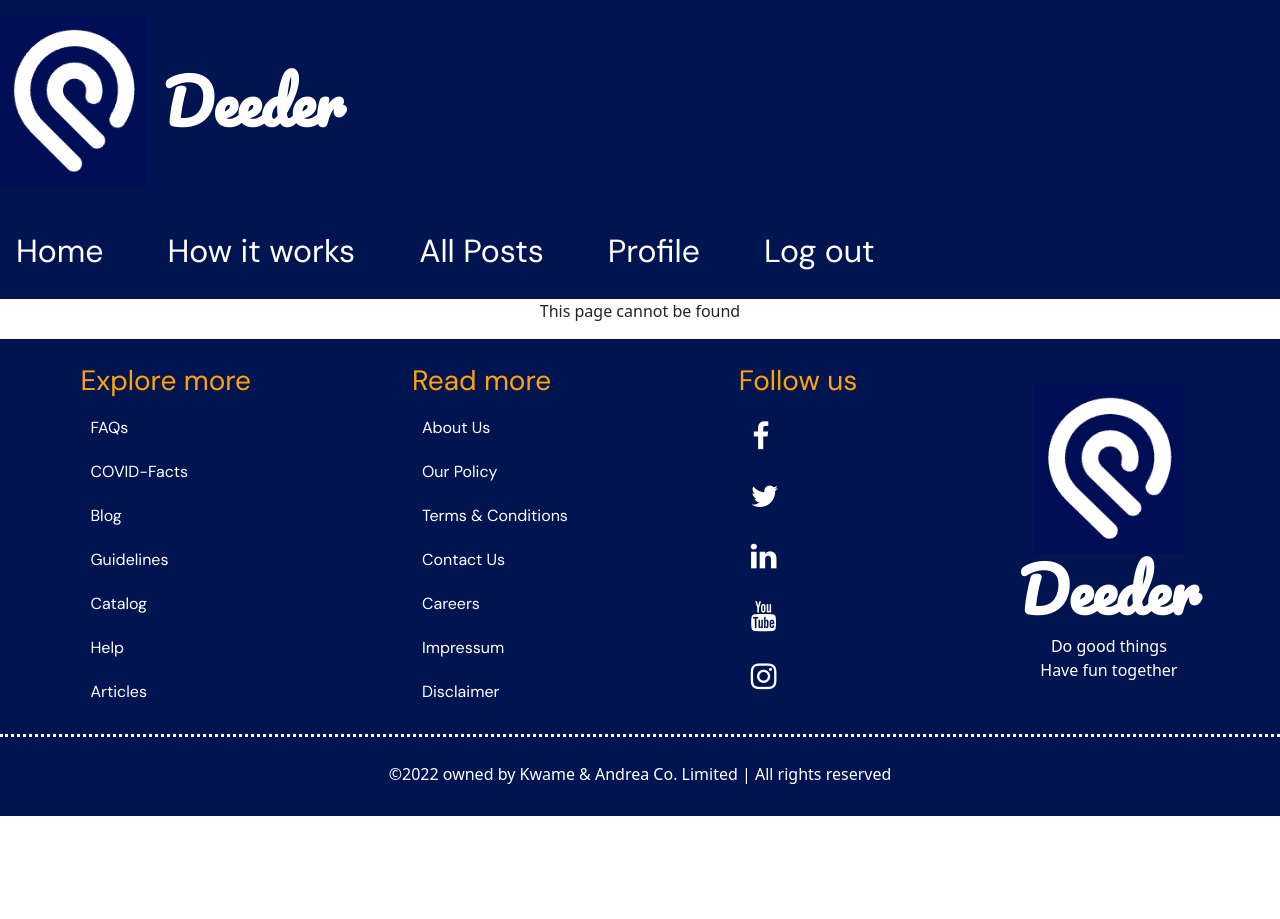
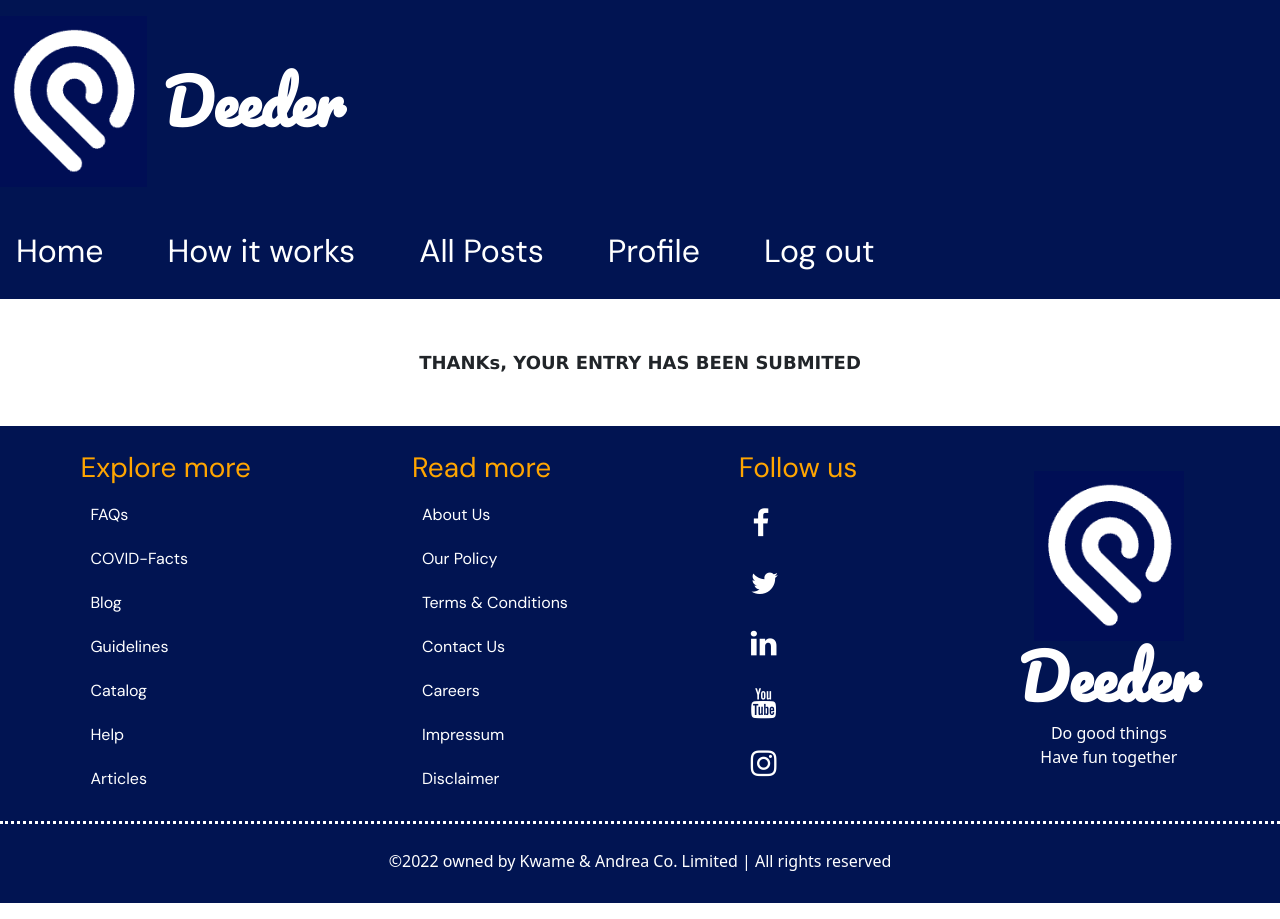
Before and after one commit to Andrea-Brezanova/deeder, a React (Create React App) app in the folder frontend/: page /protected/thank-you in a window 1280 px wide. Before the commit the page ends 832 px from the top, so only its background shows below. Built offline with nearby package versions, Linux system fonts and the light colour scheme; sample sign-in values are in the browser's storage.

Commit message:
add-thanks

```diff
--- a/frontend/src/App.css
+++ b/frontend/src/App.css
@@ -603,3 +603,10 @@ select {
   border: 1px solid rgb(1, 20, 82);
   color: rgb(1, 20, 82);
 }
+
+.thank-you{
+  font-size: large;
+  font-family: Verdana, Geneva, Tahoma, sans-serif;
+  font-weight: bold;
+  margin: 50px 0 50px 0px;
+}
--- a/frontend/src/App.js
+++ b/frontend/src/App.js
@@ -1,5 +1,5 @@
 import "./App.css";
-import 'bootstrap/dist/css/bootstrap.min.css';
+import "bootstrap/dist/css/bootstrap.min.css";
 import { Routes, Route, NavLink } from "react-router-dom";
 import Layout from "./Components/Layout";
 import Home from "./Components/Home";
@@ -13,15 +13,14 @@ import OfferHelp from "./Components/OfferHelp";
 import GetHelp from "./Components/GetHelp";
 import OfferCompany from "./Components/OfferCompany";
 import GetCompany from "./Components/GetCompany";
+import ThankYou from "./Components/ThankYou";
 import NoPage from "./Components/NoPage";
 
 import SearchBar from "./Components/Checkboxes";
 
-
 function App() {
   return (
     <div className="App">
-
       <Routes>
         <Route path="/" element={<Layout />}>
           <Route index element={<Home />} />
@@ -34,12 +33,12 @@ function App() {
             <Route path="get-help" element={<GetHelp />} />
             <Route path="offer-company" element={<OfferCompany />} />
             <Route path="get-company" element={<GetCompany />} />
+            <Route path="thank-you" element={<ThankYou />} />
           </Route>
           <Route path="posts" element={<AllPosts />} />
           <Route path="*" element={<NoPage />} />
         </Route>
       </Routes>
-
     </div>
   );
 }
--- a/frontend/src/Components/GetCompany.js
+++ b/frontend/src/Components/GetCompany.js
@@ -25,7 +25,7 @@ export default function GetHelp() {
           headers: { authorization: `bearer ${localStorage.getItem("token")}` },
         }
       );
-      navigate("/posts");
+      navigate("/protected/thank-you");
       console.log(data);
     } catch (error) {
       console.log(error);
--- a/frontend/src/Components/GetHelp.js
+++ b/frontend/src/Components/GetHelp.js
@@ -27,7 +27,7 @@ export default function GetHelp() {
           headers: { authorization: `bearer ${localStorage.getItem("token")}` },
         }
       );
-        navigate("/posts");
+        navigate("/protected/thank-you");
       console.log(data);
     } catch (error) {
       console.log(error);
--- a/frontend/src/Components/Profile.js
+++ b/frontend/src/Components/Profile.js
@@ -24,7 +24,7 @@ function Profile() {
   return (
     <div className="what-to-do">
       <div className="action">
-        <p>Welcome {user.userName}!</p>
+        <p>Wow!!Yeah..Wonderful<br></br>Welcome {user.userName}!</p>
         <p>What would you like to do today?</p>
       </div>
       <div className="main-body action-container">
--- a/frontend/src/Components/ThankYou.js
+++ b/frontend/src/Components/ThankYou.js
@@ -4,9 +4,9 @@ function ThankYou() {
 
 
   return (
-    <div>
-      <p>THANK YOU WINDOW</p>
-    </div>
+    <>
+      <p className="thank-you">THANKs, YOUR ENTRY HAS BEEN SUBMITED</p>
+    </>
   );
 }
 
```
